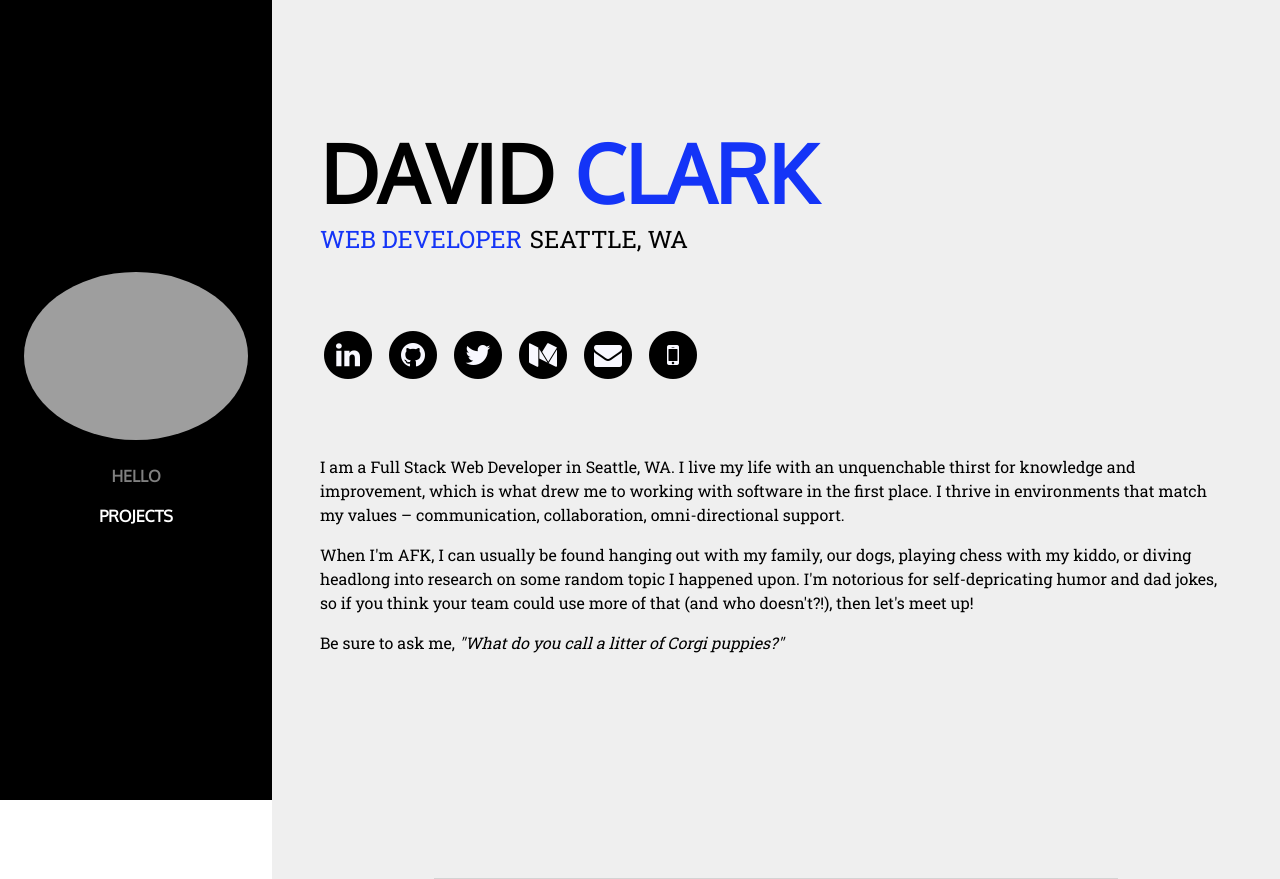
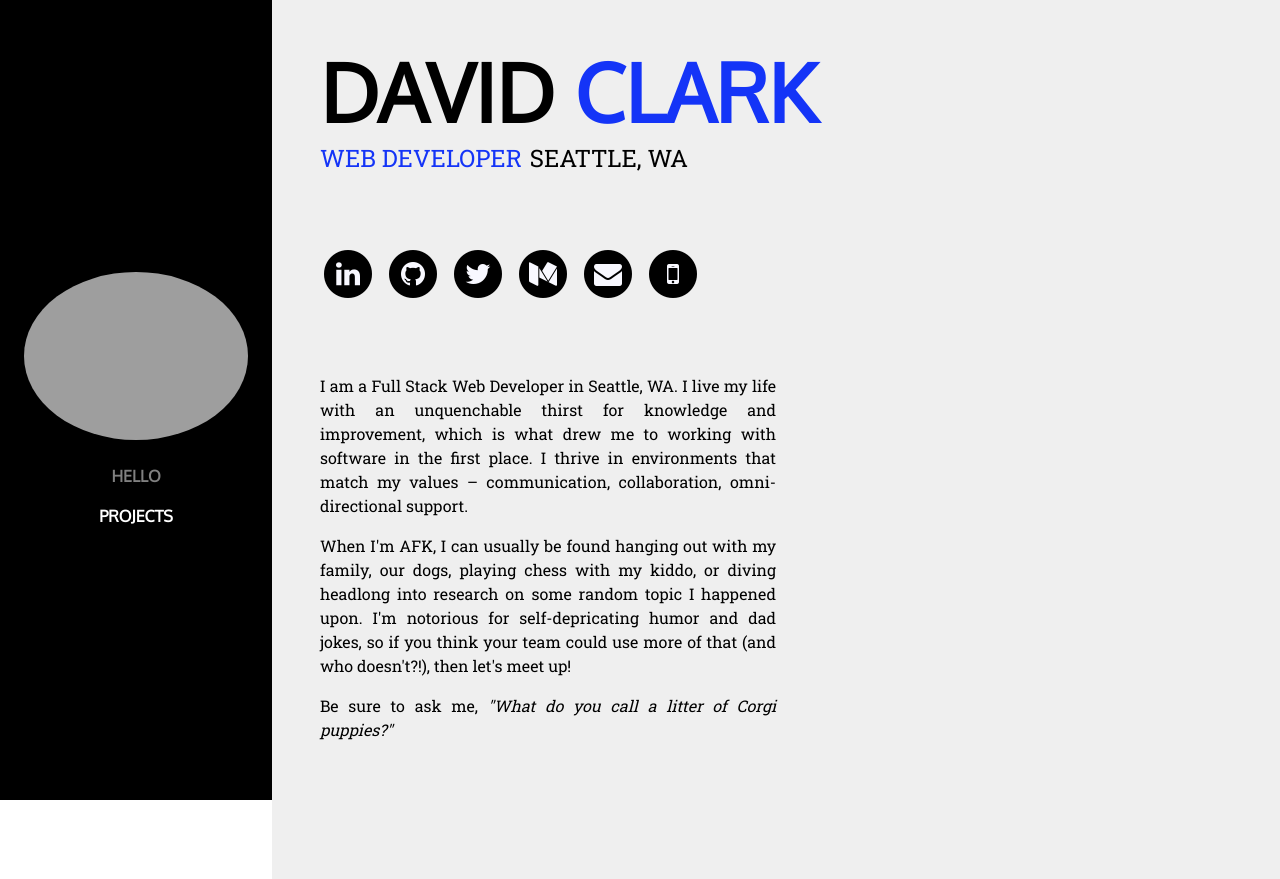
Before and after one commit to SlouchingToast/slouchingtoast.github.io, a web app: file index.html in a window 1280 px wide. Shown: the top 879 px of the page. Run offline with its HTML, style and script files only (its server is not run), Linux system fonts and the light colour scheme; some libraries are stand-ins or nearby versions; grey boxes are pictures that could not be loaded.

Commit message:
format bio, remove comments

```diff
--- a/css/resume.css
+++ b/css/resume.css
@@ -59,14 +59,6 @@
   padding: 1em 0 1.5em 0;
 }
 
-/* .smaller {
-  padding-bottom: 3em;
-}
-
-#bio {
-  padding-top: 3em;
-} */
-
 #sideNav .navbar-nav .nav-item .nav-link {
   font-weight: 600;
   text-transform: uppercase;
@@ -120,6 +112,11 @@
   border: 1px solid lightgrey;
   margin: 30px auto;
   padding: 10px;
+}
+
+#bio {
+  max-width: 50%;
+  text-align: justify;
 }
 
 section.resume-section {
```
